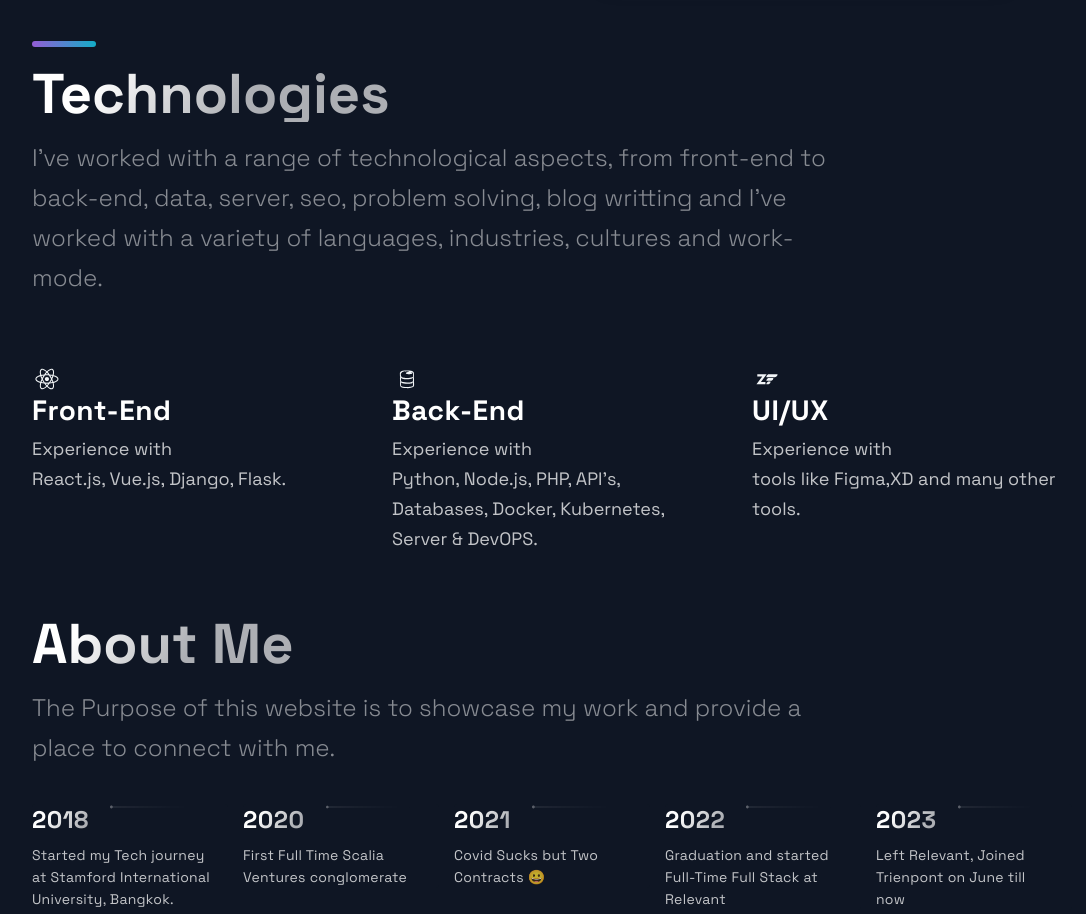
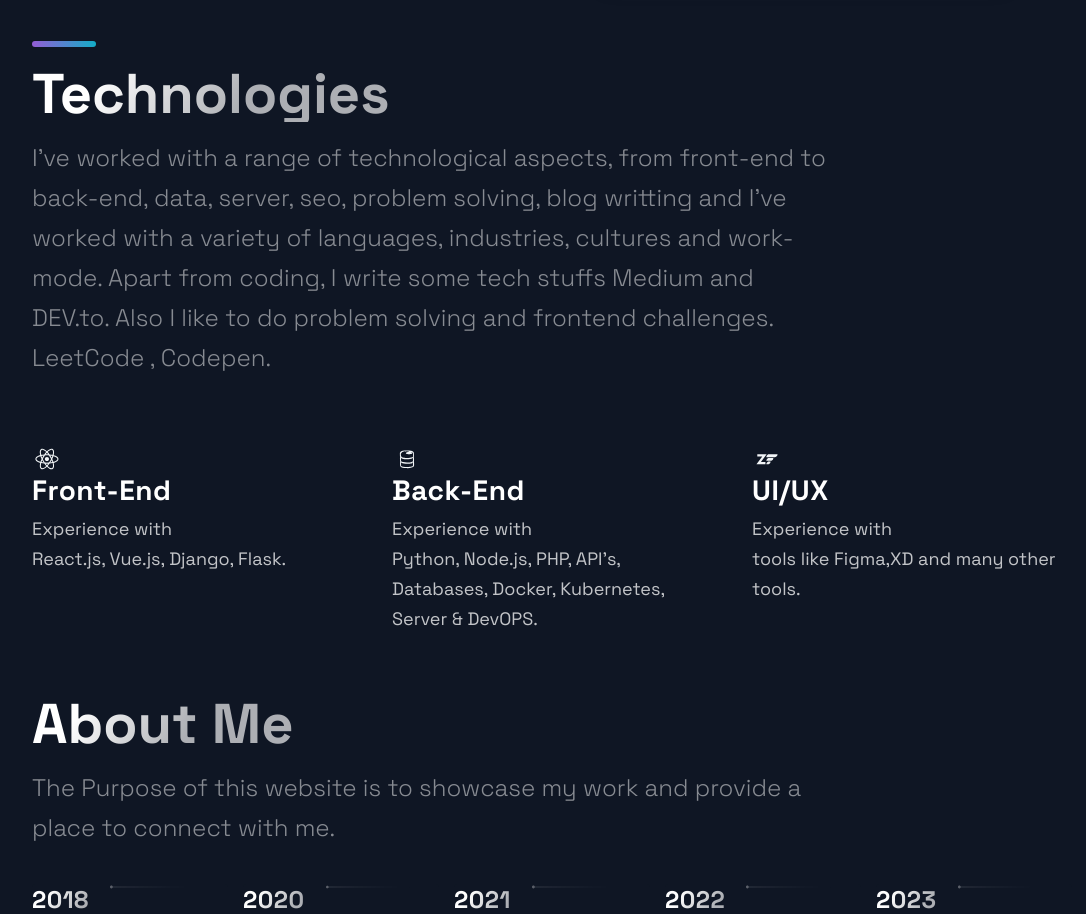
Before and after one commit to tahmidbintaslim/tahmid.github.io, a Next.js app: page / in a window 1280 px wide. Shown: the part 2740-3654 px from the top of the page, without its empty margins (88-1174 px from the left). Built offline with nearby package versions, Linux system fonts and the light colour scheme.

Commit message:
Added Content

```diff
--- a/src/components/Technologies/Technologies.js
+++ b/src/components/Technologies/Technologies.js
@@ -9,7 +9,7 @@ const Technologies = () =>  (
     <br />
     <SectionTitle>Technologies</SectionTitle>
     <SectionText>
-      I've worked with a range of technological aspects, from front-end to back-end, data, server, seo, problem solving, blog writting and I've worked with a variety of languages, industries, cultures and work-mode.
+      I've worked with a range of technological aspects, from front-end to back-end, data, server, seo, problem solving, blog writting and I've worked with a variety of languages, industries, cultures and work-mode. Apart from coding, I write some tech stuffs Medium and DEV.to. Also I like to do problem solving and frontend challenges. LeetCode , Codepen.
     </SectionText>
     <List>
       <ListItem>
```
